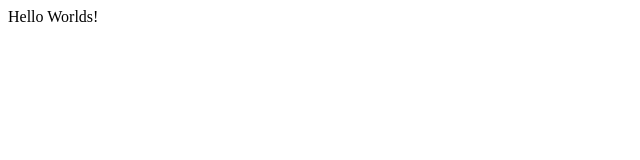
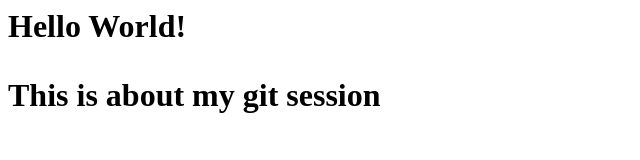
Before and after one commit to davidericardo/git-test, a plain HTML site: page index.html in a window 1280 px wide. Shown: the whole page, without its empty margins (0-640 px from the left). Drawn offline with Linux system fonts and the light colour scheme.

Commit message:
added style file and extra info

```diff
--- a/index.html
+++ b/index.html
@@ -1 +1,2 @@
-Hello Worlds!
+<h1>Hello World!<h1>
+<p>This is about my git session</p>
--- /dev/null
+++ b/style/style.css
@@ -0,0 +1,5 @@
+h1
+{
+	font-size: 18px;
+	color: #FF0000;
+}
```
Also changed, not shown: folder1/readme.txt.
